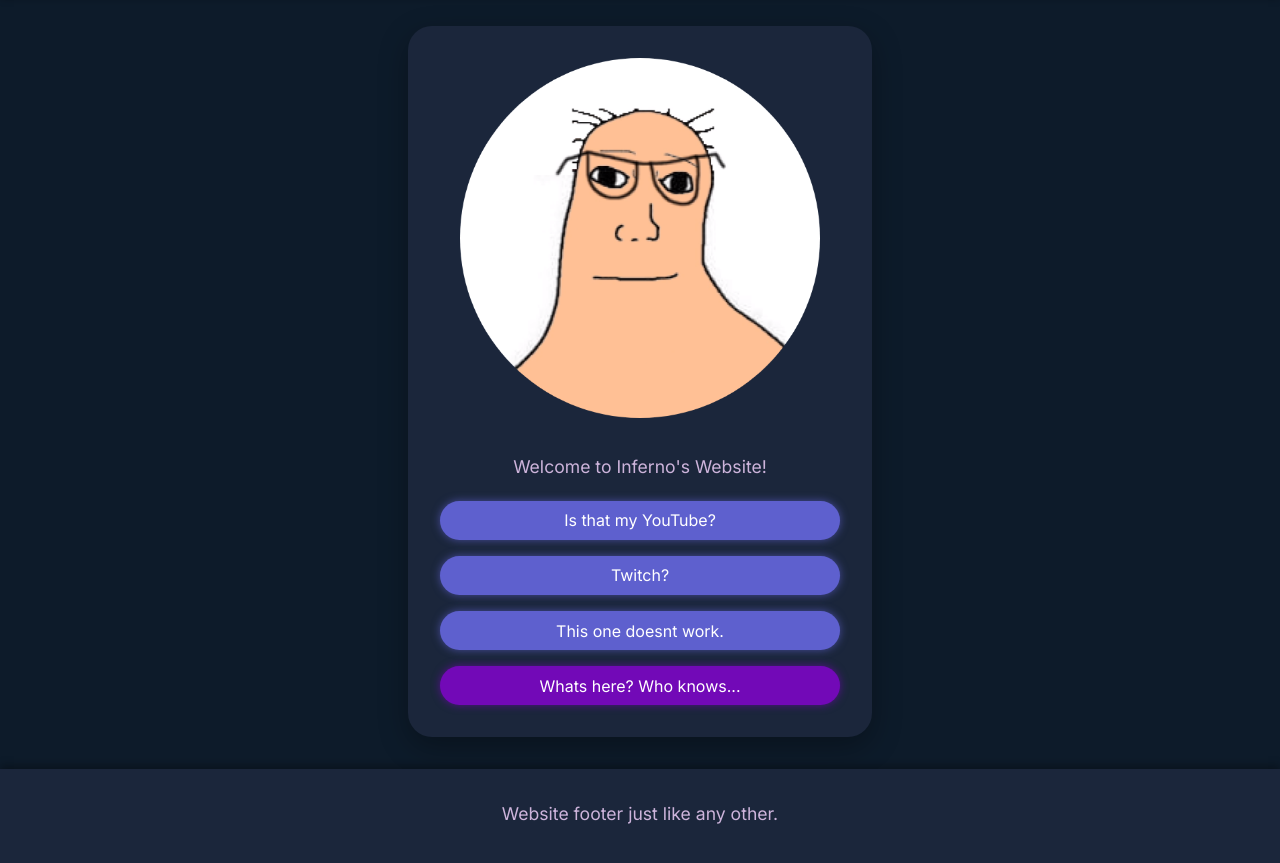
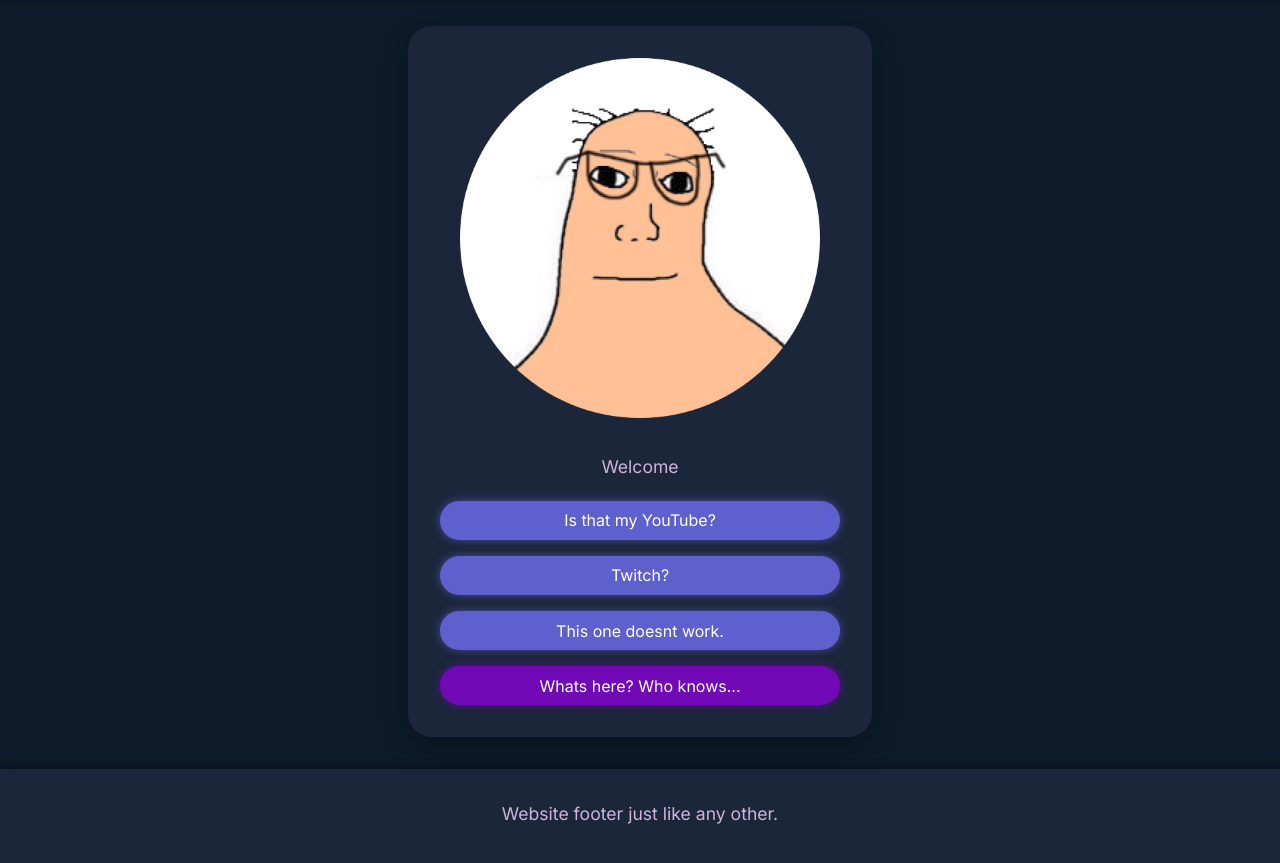
Before and after one commit to InfernoBolt1/InfernoBolt1_Website, a plain HTML site: page index.html in a window 1280 px wide. Shown: the part 73-936 px from the top of the page. Drawn offline with Linux system fonts and the light colour scheme.

Commit message:
Update index.html

```diff
--- a/index.html
+++ b/index.html
@@ -38,7 +38,7 @@
 				<img src="images/image.png" alt="profile picture" class="pfp"/>
 
 				<!-- ↓ Welcome Message ↓ -->
-				<p>Welcome to Inferno's Website!</p>
+				<p>Welcome</p>
 
 				<!-- ↓ Button Links ↓ -->
 				<div class="buttons">
```
